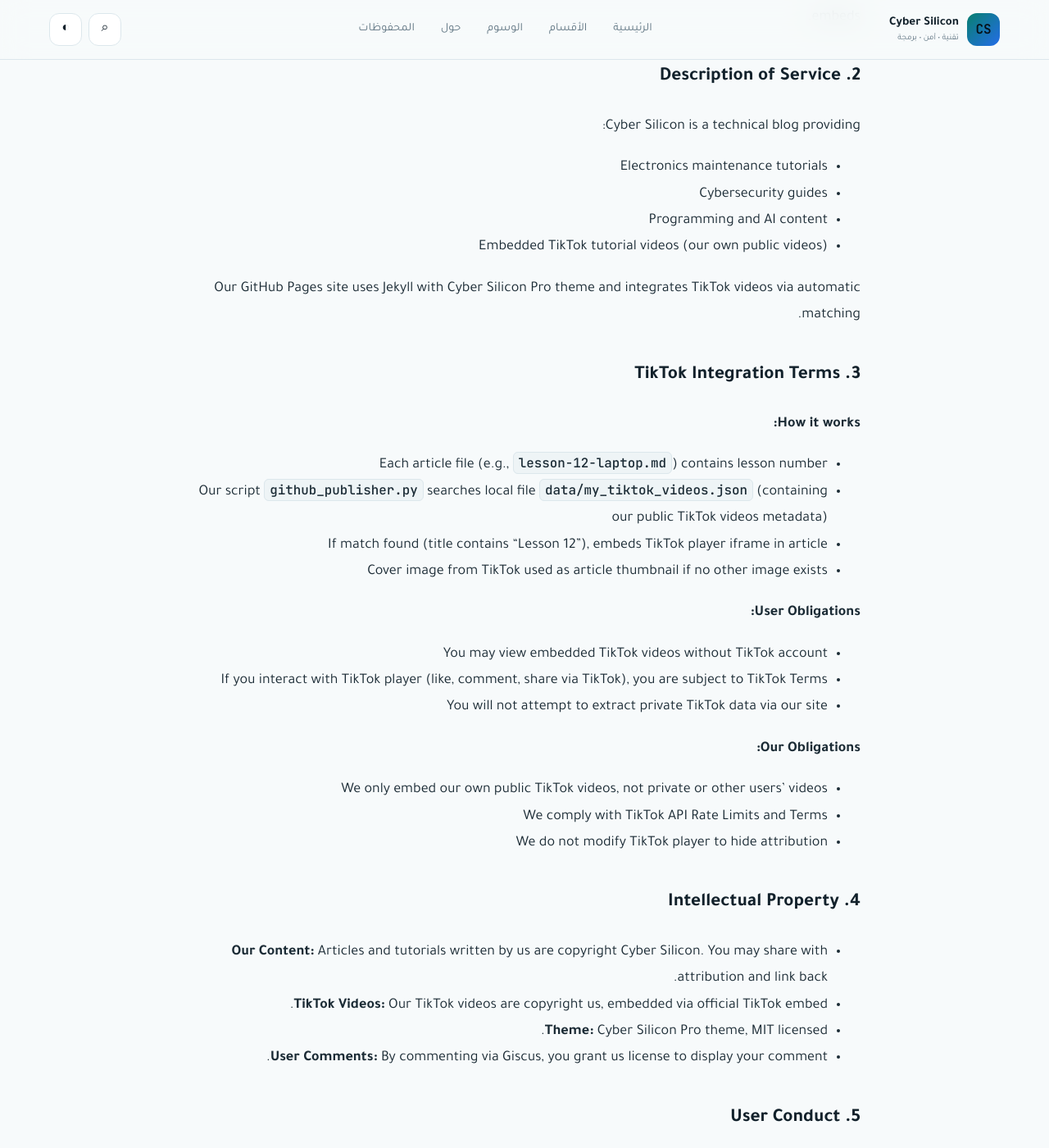
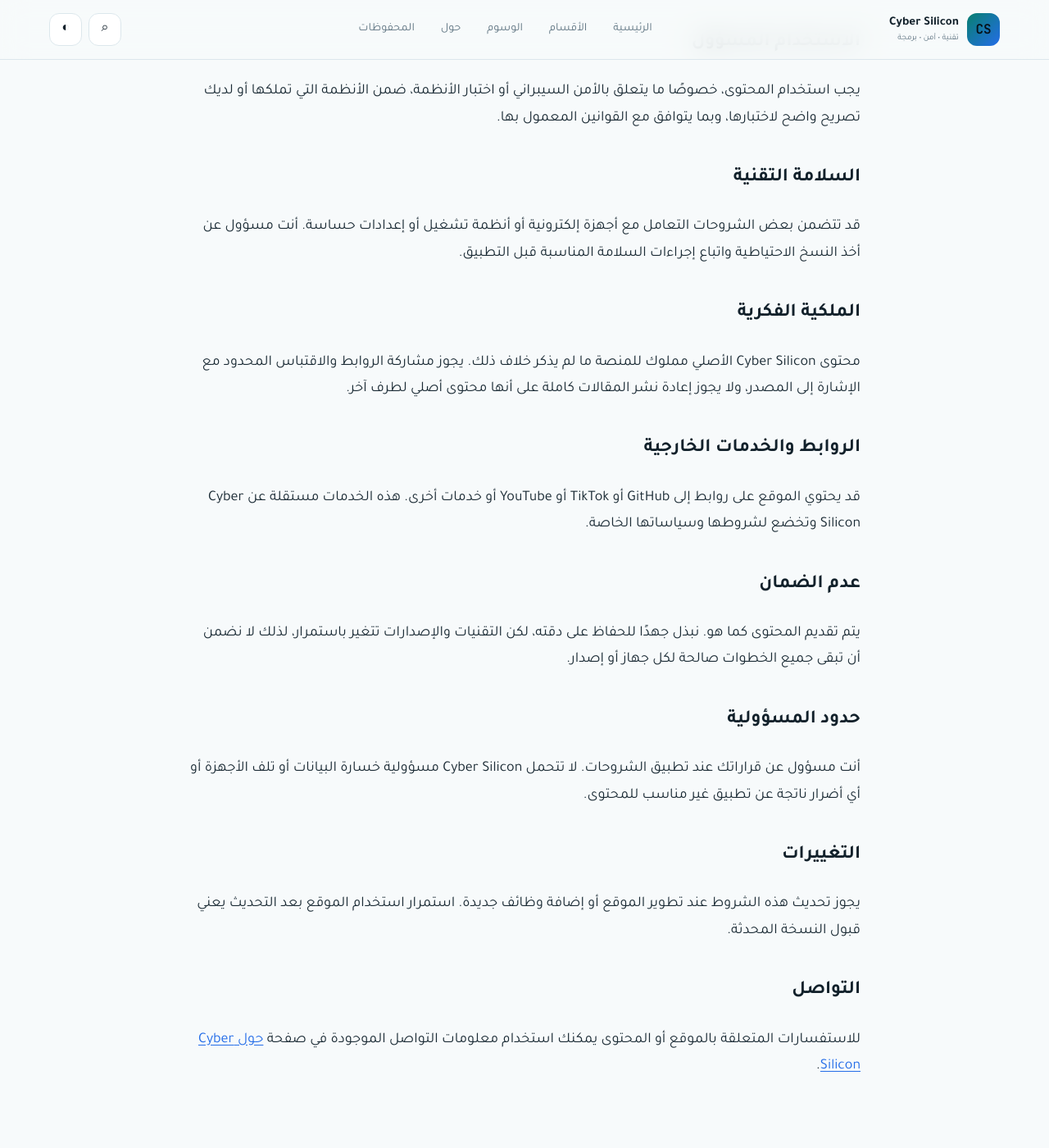
Before and after one commit to cyber-silicon/cyber-silicon.github.io, a Jekyll site: the page built from _pages/terms.md, in a window 1280 px wide and 1400 px high, scrolled down 636 px. Shown: the whole window at 82% size. Built offline with Jekyll 4.4.1, drawn with Linux system fonts in a browser that asks for light colours; some of the changed text lies outside the part shown.

Commit message:
docs: align _pages/terms.md with current site

```diff
--- a/_pages/terms.md
+++ b/_pages/terms.md
@@ -1,109 +1,48 @@
 ---
 layout: page
-title: Terms of Service
-description: Terms of Service for Cyber Silicon and TikTok API integration
+title: شروط الاستخدام
+description: شروط استخدام محتوى وموقع Cyber Silicon.
 permalink: /terms/
 ---
 
-## Terms of Service for Cyber Silicon
+آخر تحديث: 31 أكتوبر 2026
 
-**Last Updated: October 27, 2026**
+باستخدام موقع Cyber Silicon فإنك توافق على هذه الشروط.
 
-Welcome to Cyber Silicon (https://cyber-silicon.github.io). By accessing our website, you agree to these Terms.
+### طبيعة المحتوى
 
-### 1. Acceptance of Terms
+Cyber Silicon مدونة تقنية تعليمية تنشر محتوى في مجالات التقنية، الأمن السيبراني، البرمجة، الأنظمة والإلكترونيات.
 
-By using our site, you agree to these Terms, our Privacy Policy, and TikTok's Terms if you interact with TikTok embeds.
+المحتوى مقدم لأغراض تعليمية ومعلوماتية، وقد يحتاج بعض الشرح التقني إلى بيئة اختبار مناسبة أو خبرة عملية قبل تطبيقه.
 
-### 2. Description of Service
+### الاستخدام المسؤول
 
-Cyber Silicon is a technical blog providing:
+يجب استخدام المحتوى، خصوصًا ما يتعلق بالأمن السيبراني أو اختبار الأنظمة، ضمن الأنظمة التي تملكها أو لديك تصريح واضح لاختبارها، وبما يتوافق مع القوانين المعمول بها.
 
-- Electronics maintenance tutorials
-- Cybersecurity guides
-- Programming and AI content
-- Embedded TikTok tutorial videos (our own public videos)
+### السلامة التقنية
 
-Our GitHub Pages site uses Jekyll with Cyber Silicon Pro theme and integrates TikTok videos via automatic matching.
+قد تتضمن بعض الشروحات التعامل مع أجهزة إلكترونية أو أنظمة تشغيل أو إعدادات حساسة. أنت مسؤول عن أخذ النسخ الاحتياطية واتباع إجراءات السلامة المناسبة قبل التطبيق.
 
-### 3. TikTok Integration Terms
+### الملكية الفكرية
 
-**How it works:**
+محتوى Cyber Silicon الأصلي مملوك للمنصة ما لم يذكر خلاف ذلك. يجوز مشاركة الروابط والاقتباس المحدود مع الإشارة إلى المصدر، ولا يجوز إعادة نشر المقالات كاملة على أنها محتوى أصلي لطرف آخر.
 
-- Each article file (e.g., `lesson-12-laptop.md`) contains lesson number
-- Our script `github_publisher.py` searches local file `data/my_tiktok_videos.json` (containing our public TikTok videos metadata)
-- If match found (title contains "Lesson 12"), embeds TikTok player iframe in article
-- Cover image from TikTok used as article thumbnail if no other image exists
+### الروابط والخدمات الخارجية
 
-**User Obligations:**
+قد يحتوي الموقع على روابط إلى GitHub أو TikTok أو YouTube أو خدمات أخرى. هذه الخدمات مستقلة عن Cyber Silicon وتخضع لشروطها وسياساتها الخاصة.
 
-- You may view embedded TikTok videos without TikTok account
-- If you interact with TikTok player (like, comment, share via TikTok), you are subject to TikTok Terms
-- You will not attempt to extract private TikTok data via our site
+### عدم الضمان
 
-**Our Obligations:**
+يتم تقديم المحتوى كما هو. نبذل جهدًا للحفاظ على دقته، لكن التقنيات والإصدارات تتغير باستمرار، لذلك لا نضمن أن تبقى جميع الخطوات صالحة لكل جهاز أو إصدار.
 
-- We only embed our own public TikTok videos, not private or other users' videos
-- We comply with TikTok API Rate Limits and Terms
-- We do not modify TikTok player to hide attribution
+### حدود المسؤولية
 
-### 4. Intellectual Property
+أنت مسؤول عن قراراتك عند تطبيق الشروحات. لا تتحمل Cyber Silicon مسؤولية خسارة البيانات أو تلف الأجهزة أو أي أضرار ناتجة عن تطبيق غير مناسب للمحتوى.
 
-- **Our Content:** Articles and tutorials written by us are copyright Cyber Silicon. You may share with attribution and link back.
-- **TikTok Videos:** Our TikTok videos are copyright us, embedded via official TikTok embed.
-- **Theme:** Cyber Silicon Pro theme, MIT licensed.
-- **User Comments:** By commenting via Giscus, you grant us license to display your comment.
+### التغييرات
 
-### 5. User Conduct
+يجوز تحديث هذه الشروط عند تطوير الموقع أو إضافة وظائف جديدة. استمرار استخدام الموقع بعد التحديث يعني قبول النسخة المحدثة.
 
-You agree not to:
+### التواصل
 
-- Scrape our site excessively
-- Attempt to hack or inject code
-- Post spam, hate speech, or illegal content in comments
-- Misuse TikTok embeds to collect data
-- Impersonate us or others
-
-### 6. Disclaimer - Technical Content
-
-- Tutorials provided "as is" for educational purposes
-- Electronics repair involves risk (electric shock, damage). Follow safety precautions. We are not liable for damage or injury.
-- Always unplug devices, use ESD protection, seek professional help if unsure.
-
-### 7. Third-Party Links
-
-Our site may link to GitHub, TikTok, YouTube, etc. We are not responsible for third-party content.
-
-### 8. Limitation of Liability
-
-- Our site is free, hosted on GitHub Pages
-- We do not guarantee uptime or accuracy
-- To maximum extent allowed by law, we are not liable for indirect damages
-
-### 9. Termination
-
-We may remove content, disable comments, or block access if you violate these Terms.
-
-### 10. Changes to Terms
-
-We may update Terms. Continued use after changes means acceptance.
-
-### 11. Governing Law
-
-These Terms are governed by applicable laws.
-
-### 12. Contact and DMCA
-
-For questions or takedown requests:
-
-- Email: legal@cyber-silicon.com
-- GitHub Issues: https://github.com/cyber-silicon/cyber-silicon.github.io/issues
-
-### 13. Information for TikTok API Review Team
-
-- **App Name:** Cyber Silicon
-- **Website:** https://cyber-silicon.github.io
-- **Use Case:** Display our own TikTok tutorial videos alongside matching blog posts
-- **Privacy Policy URL:** https://cyber-silicon.github.io/privacy/
-- **Terms URL:** https://cyber-silicon.github.io/terms/
-- **Demo:** Embedded TikTok videos visible on any post
+للاستفسارات المتعلقة بالموقع أو المحتوى يمكنك استخدام معلومات التواصل الموجودة في صفحة [حول Cyber Silicon](/about/).
```
